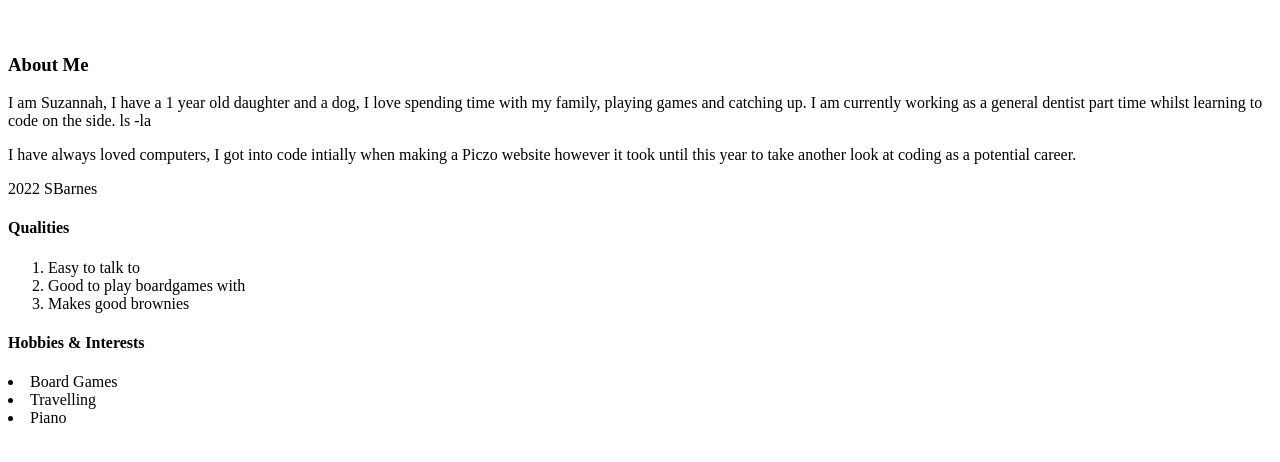
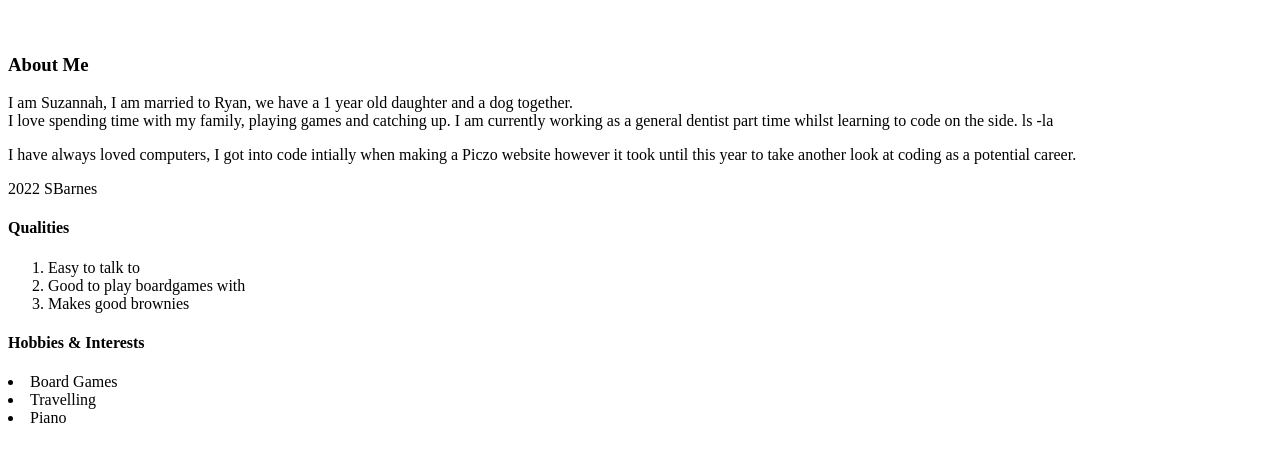
Before and after one commit to SuzBarnes/portfolio, a plain HTML site: page index.html in a window 1280 px wide. Shown: the part 154-616 px from the top of the page. Drawn offline with Linux system fonts and the light colour scheme.

Commit message:
index adjusted add ryan

```diff
--- a/index.html
+++ b/index.html
@@ -15,7 +15,7 @@ Suzannah Barnes
 </header>
 <br />
 <main><h3> About Me </h3>
-<p> I am Suzannah, I have a 1 year old daughter and a dog, I love spending time with my family, playing games and catching up. I am currently working as a general dentist part time whilst learning to code on the side. ls -la
+<p> I am Suzannah, I am married to Ryan, we have a 1 year old daughter and a dog together. <br /> I love spending time with my family, playing games and catching up. I am currently working as a general dentist part time whilst learning to code on the side. ls -la
 
 </p>
 <p> I have always loved computers, I got into code intially when making a Piczo website however it took until this year to take another look at coding as a potential career.</p>
```
